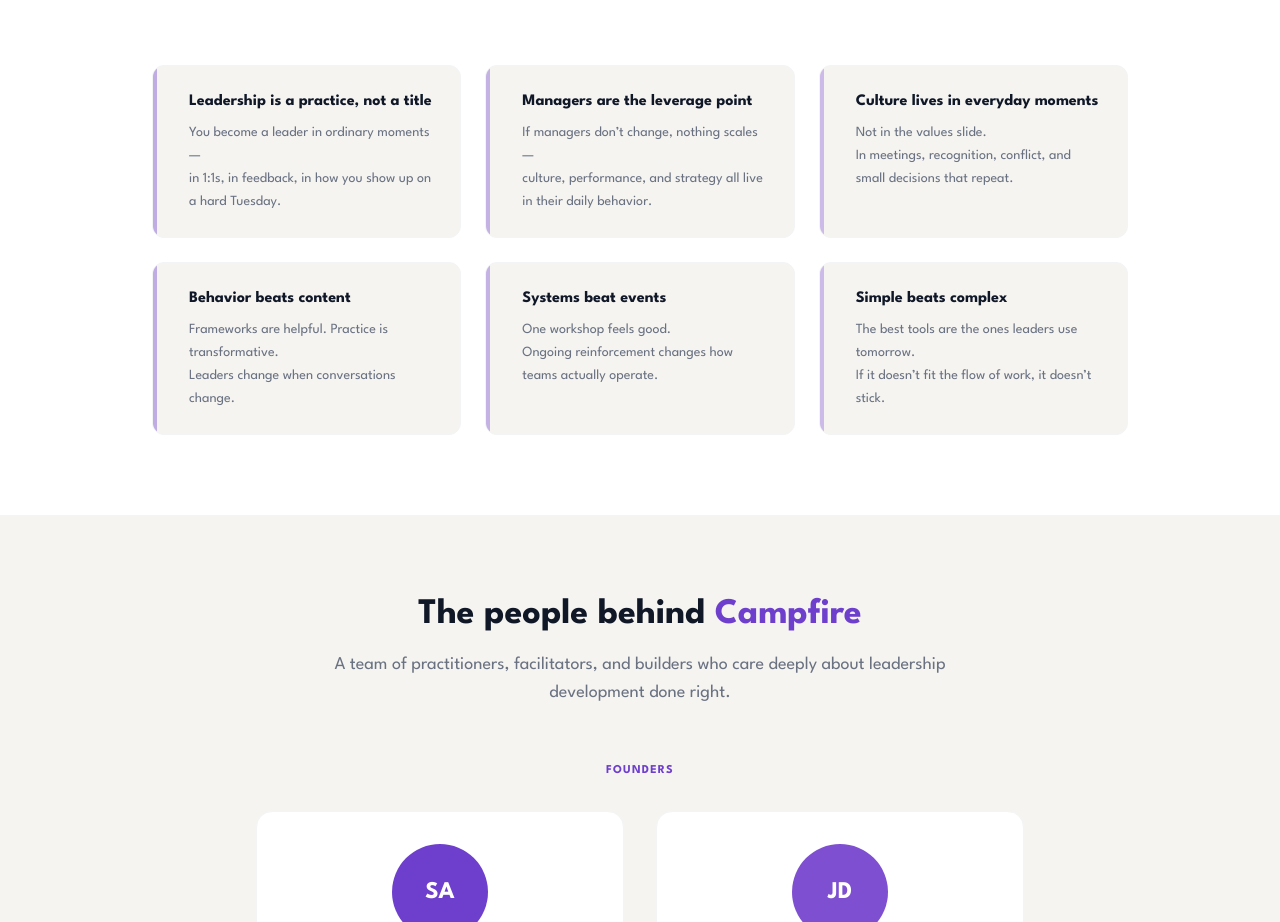
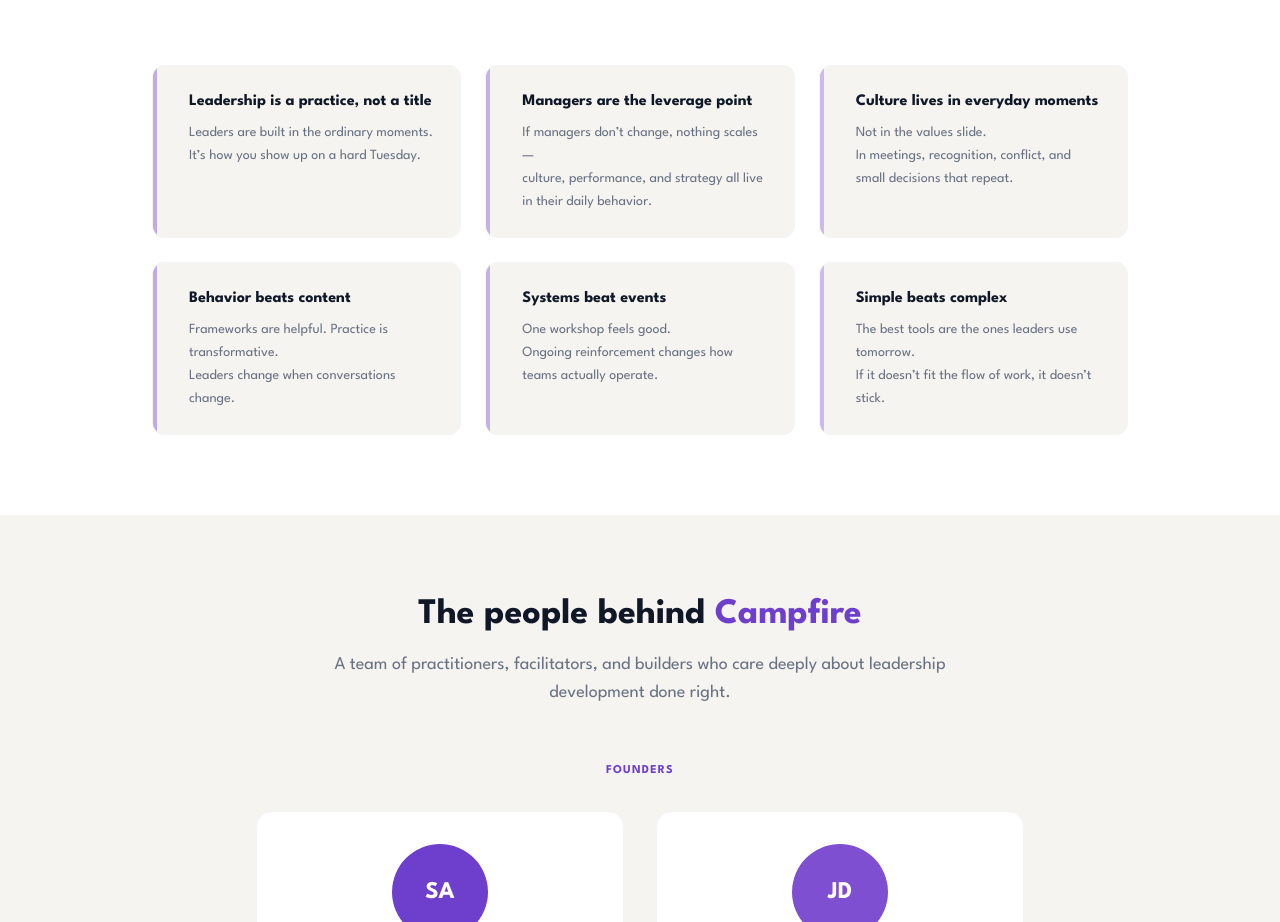
Before and after one commit to stevearntz/campfire-website, a Next.js app: page /about in a window 1280 px wide. Shown: the part 3691-4613 px from the top of the page. Built offline with nearby package versions, Linux system fonts and the light colour scheme; no server answers.

Commit message:
Update first belief copy: leaders built in ordinary moments
Co-Authored-By: Claude Opus 4.6 <noreply@anthropic.com>

```diff
--- a/app/about/page.tsx
+++ b/app/about/page.tsx
@@ -516,8 +516,8 @@ export default function AboutPage() {
             {[
               {
                 belief: "Leadership is a practice, not a title",
-                line1: "You become a leader in ordinary moments \u2014",
-                line2: "in 1:1s, in feedback, in how you show up on a hard Tuesday.",
+                line1: "Leaders are built in the ordinary moments.",
+                line2: "It\u2019s how you show up on a hard Tuesday.",
                 accent: "bg-[#6E3FCC]",
               },
               {
```
